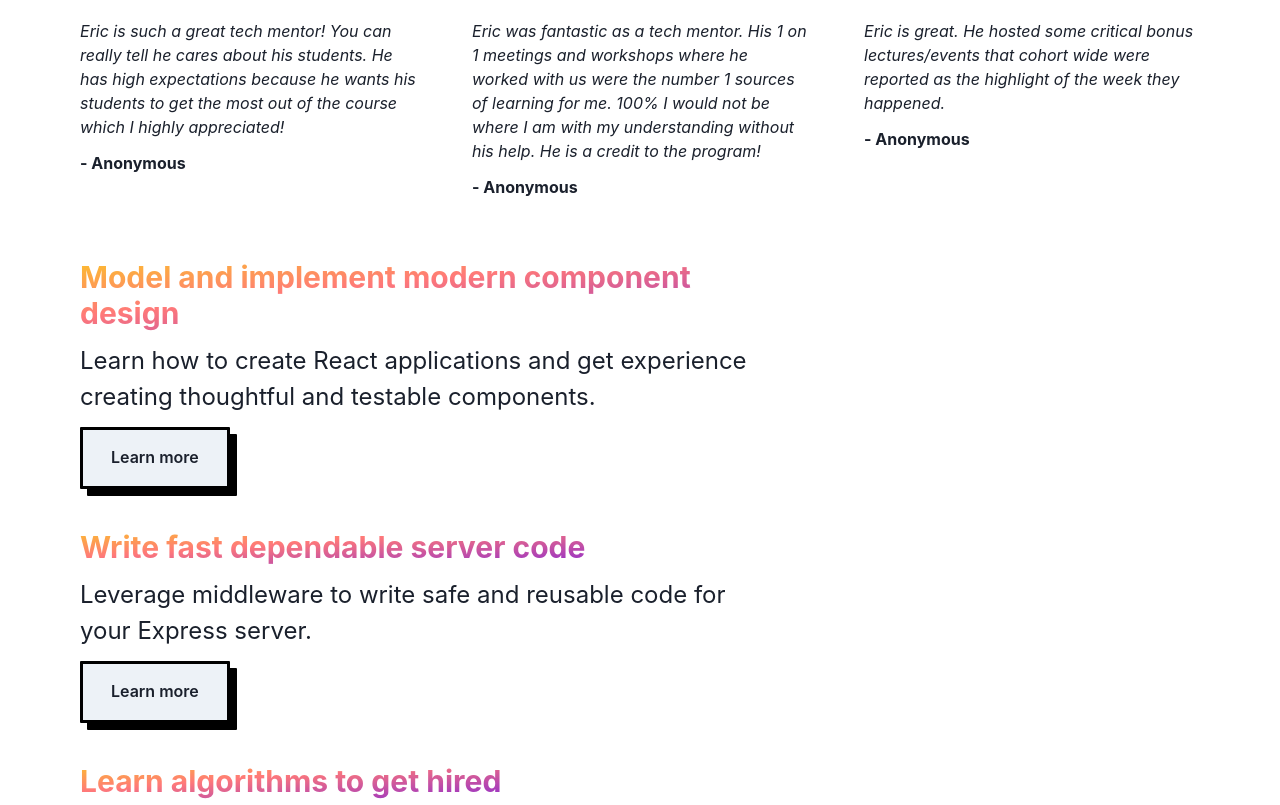
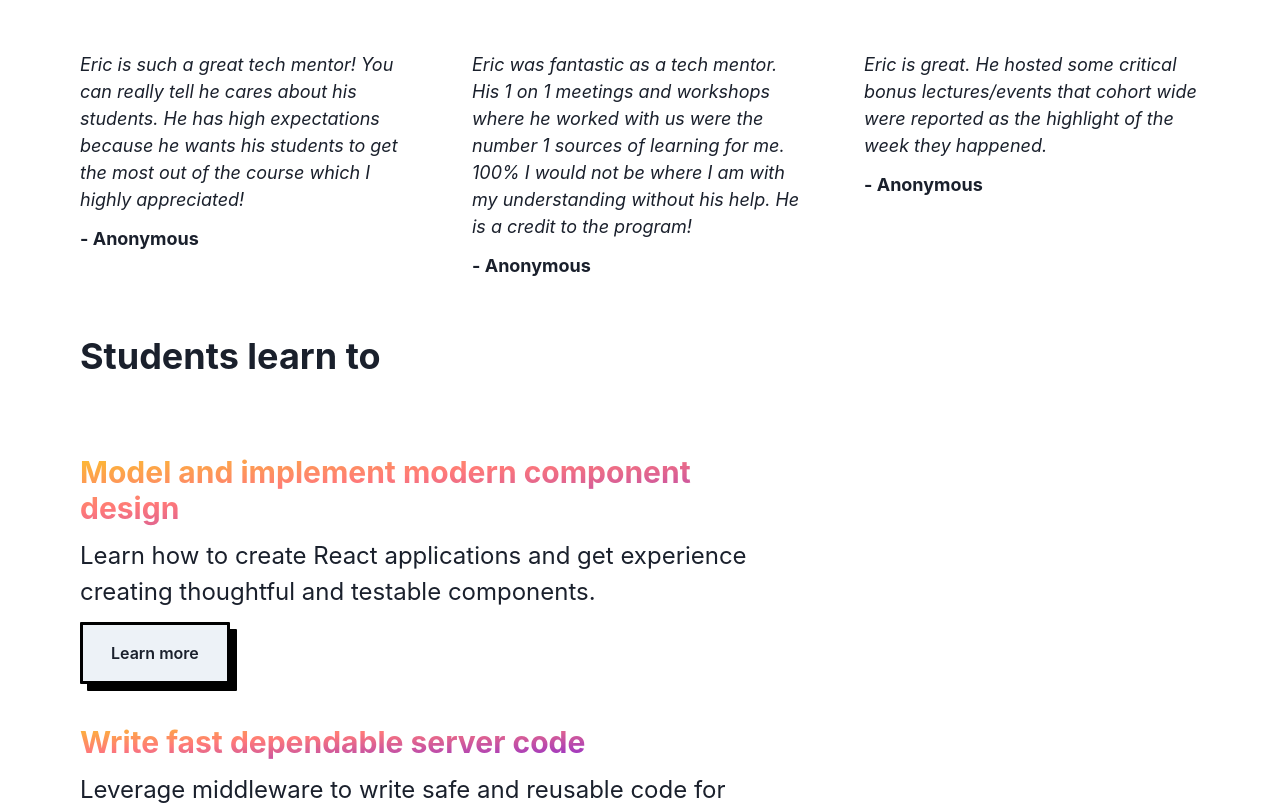
Before and after one commit to eric-do/business-app, a Next.js app: page / in a window 1280 px wide. Shown: the part 940-1745 px from the top of the page. Built offline with nearby package versions, Linux system fonts and the light colour scheme.

Commit message:
Enlarge font size for testimonials

```diff
--- a/components/pages/home/Testimonals.tsx
+++ b/components/pages/home/Testimonals.tsx
@@ -1,10 +1,4 @@
-import {
-  Box,
-  Text,
-  Stack,
-  VStack,
-  Flex
-} from '@chakra-ui/react';
+import { Box, Text, Stack, Flex } from '@chakra-ui/react';
 import { testimonials } from './assets';
 
 const Testimonials = () => {
@@ -12,32 +6,41 @@ const Testimonials = () => {
     <Stack
       direction={{
         base: 'column',
-        md: 'row'
+        md: 'row',
       }}
       spacing={7}
       justifyContent='space-between'
     >
-      {testimonials.map(testimonial => (
+      {testimonials.map((testimonial) => (
         <Box
           key={testimonial.feedback}
           w={{
             base: '100%',
-            md: '30%'
+            md: '30%',
           }}
         >
           <Flex
-            justifyContent="flex-start"
+            justifyContent='flex-start'
             direction='column'
-
           >
-            <Text mb={3} as='em'>{testimonial.feedback}</Text>
-            <Text as='strong'>- {testimonial.name}</Text>
+            <Text
+              mb={3}
+              as='em'
+              fontSize='lg'
+            >
+              {testimonial.feedback}
+            </Text>
+            <Text
+              as='strong'
+              fontSize='lg'
+            >
+              - {testimonial.name}
+            </Text>
           </Flex>
         </Box>
       ))}
-
     </Stack>
-  )
-}
+  );
+};
 
 export default Testimonials;
--- a/pages/index.tsx
+++ b/pages/index.tsx
@@ -1,5 +1,5 @@
 import type { NextPage } from 'next';
-import { Box, VStack, Center } from '@chakra-ui/react';
+import { Box, VStack, Center, Heading } from '@chakra-ui/react';
 import {
   Hero,
   SellingPoint,
@@ -10,7 +10,10 @@ import {
 
 const Home: NextPage = () => {
   return (
-    <VStack spacing={10}>
+    <VStack spacing={{
+      base: 8,
+      md: 14
+    }}>
       <Hero />
       <Center
         display={{
@@ -32,6 +35,13 @@ const Home: NextPage = () => {
         <DesktopConsultation />
       </Center>
       <Testimonials />
+      <Heading
+        as='h2'
+        size='xl'
+        alignSelf={'flex-start'}
+      >
+        Students learn to
+      </Heading>
       <VStack
         pt={{
           base: 0,
@@ -67,7 +77,7 @@ const subsections = [
                   reusable code for your Express server.`,
   },
   {
-    title: 'Learn algorithms to get hired',
+    title: 'Solve algorithms that will get you hired',
     description: `Level up your problem solving skills and
                   prepare for tech interviews by learning
                   common algorithm patterns.`,
```
